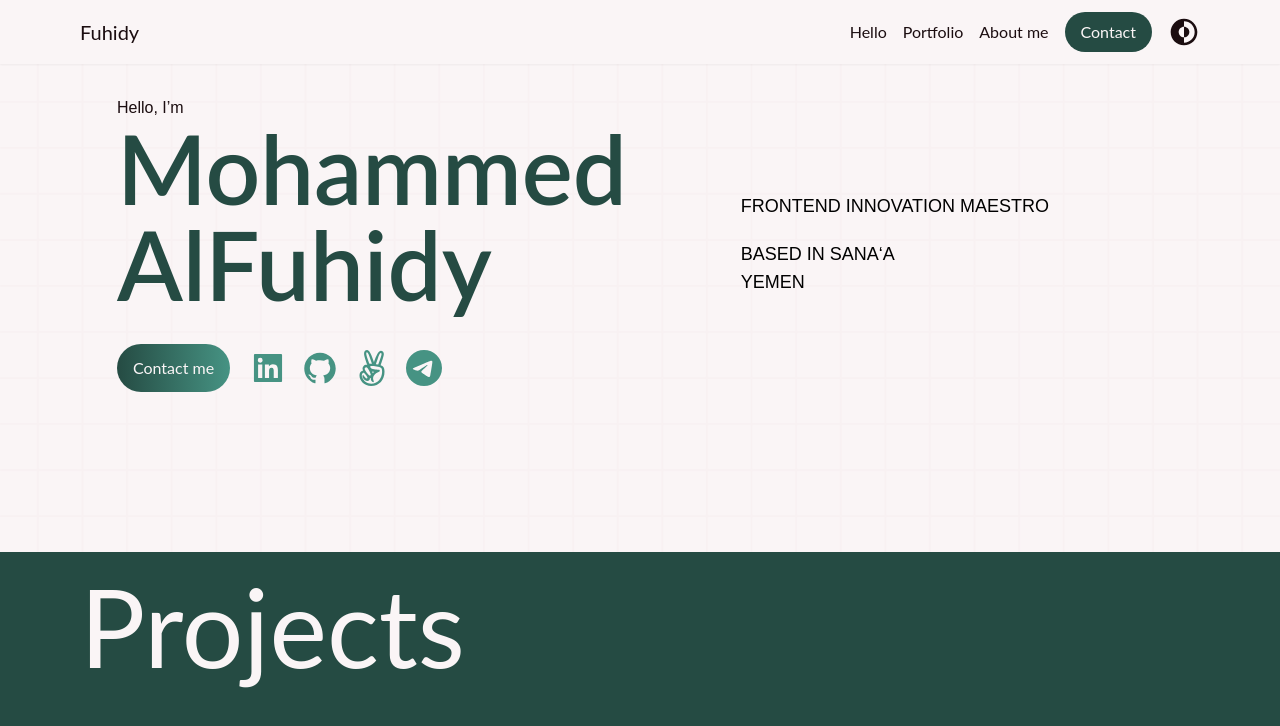
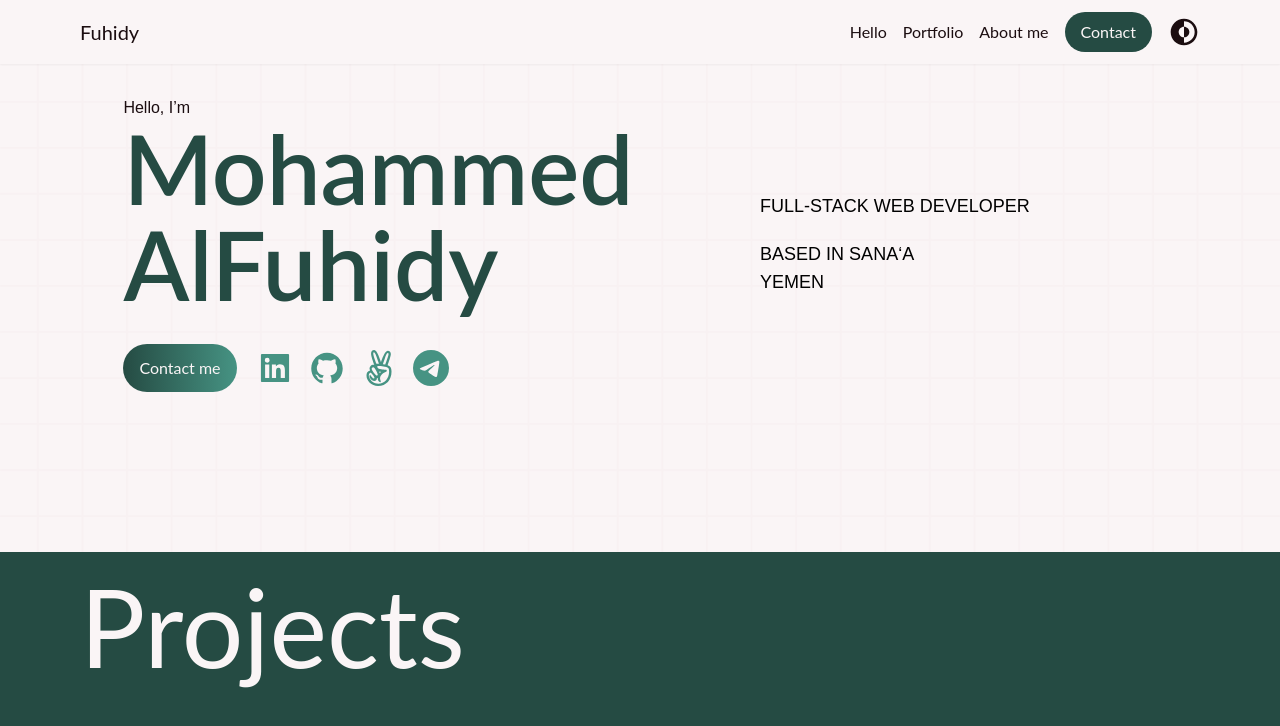
Before and after one commit to Mofuhidy/portfolio-0.1, a React (Create React App) app: page / in a window 1280 px wide. Shown: the top 726 px of the page. Built offline with nearby package versions, Linux system fonts and the light colour scheme.

Commit message:
Update Hello.js

```diff
--- a/src/components/Hello.js
+++ b/src/components/Hello.js
@@ -54,7 +54,7 @@ function Hello() {
           data-aos-easing="ease-out-cubic"
         >
           <p className="uppercase font-light sm:text-lg text-base dark:text-textDarck">
-            Frontend Innovation Maestro
+            Full-stack Web Developer
           </p>
           <p className="uppercase font-light sm:text-lg text-base dark:text-textDarck">
             Based in Sana&lsquo;a
```
